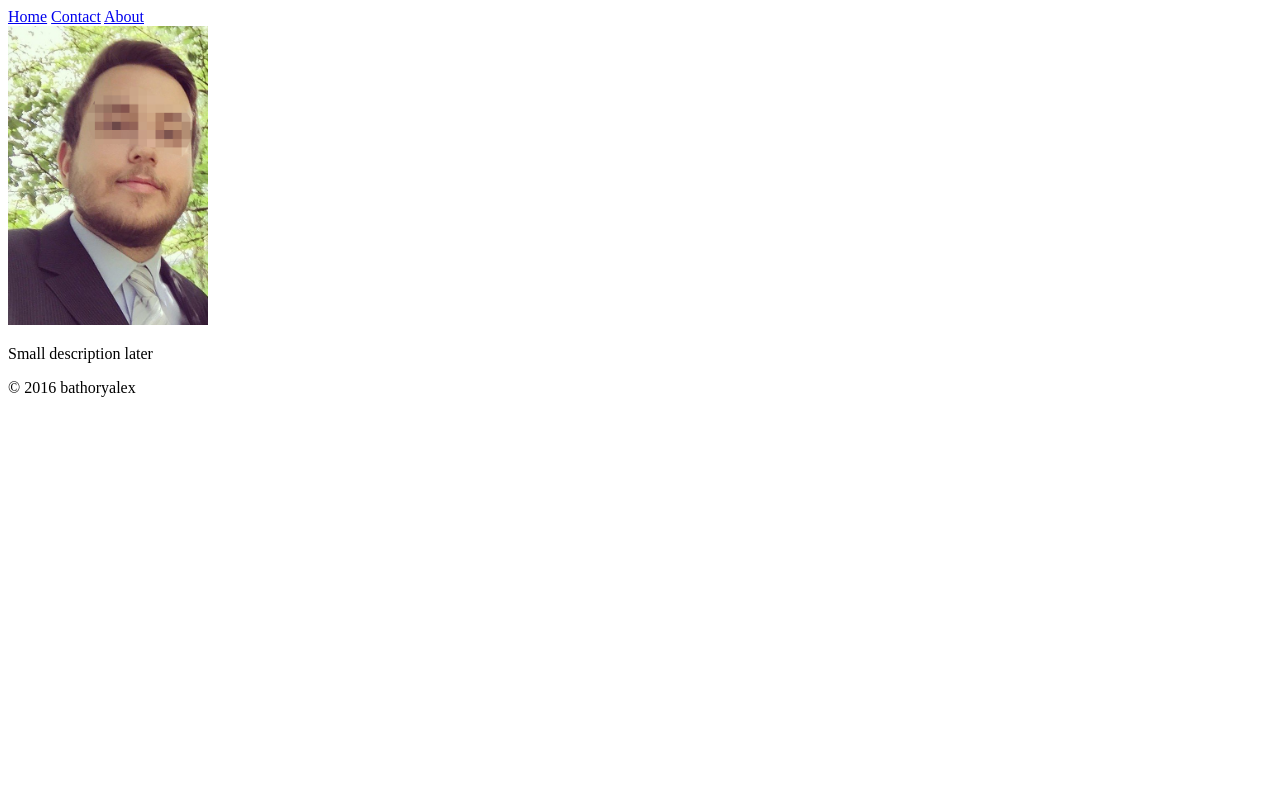
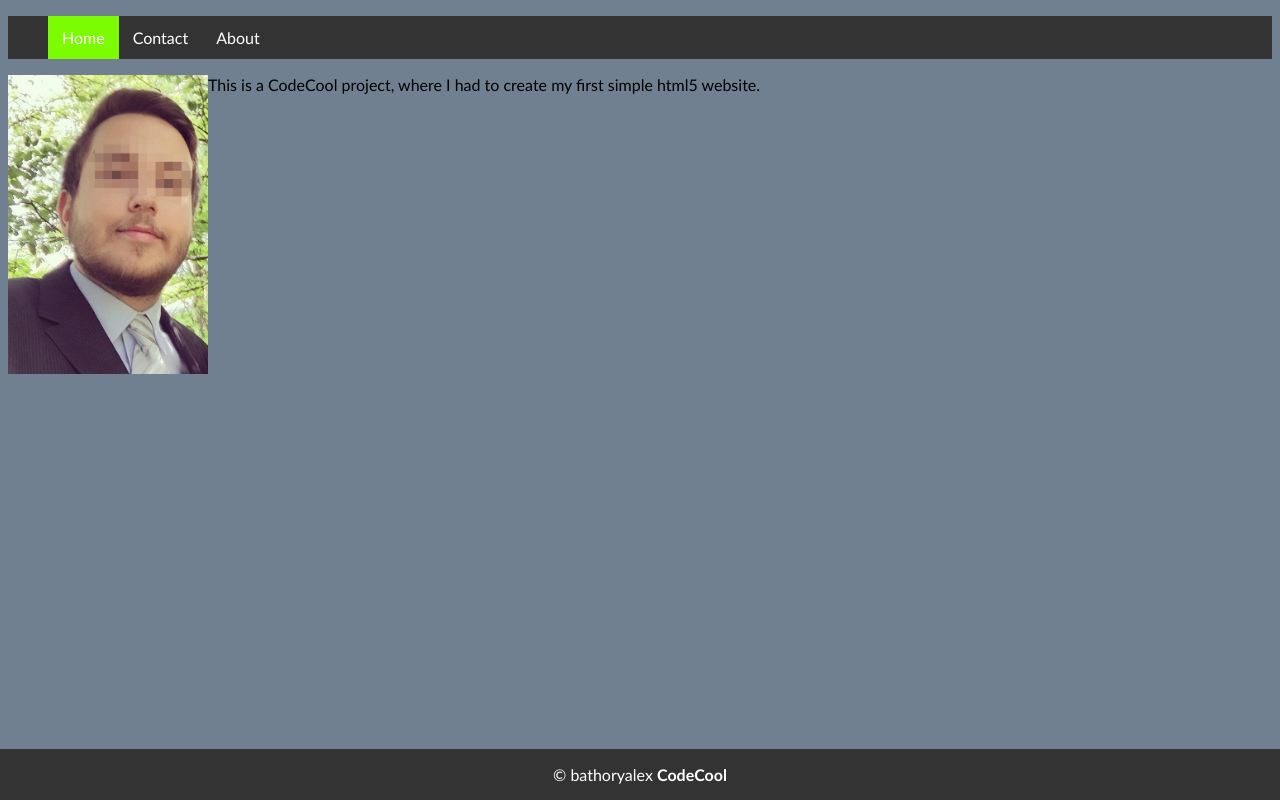
Before and after one commit to bathoryalex/Build_your_own_site, a plain HTML site: page index.html in a window 1280 px wide. Drawn offline with Linux system fonts and the light colour scheme.

```diff
--- /dev/null
+++ b/css/style.css
@@ -0,0 +1,51 @@
+#profilePicture{
+    float: left;
+}
+
+.footer {
+    color: white;
+    position: absolute;
+    right: 0;
+    bottom: 0;
+    left: 0;
+    padding: 1rem;
+    background-color: #333;
+    text-align: center;
+}
+
+body{
+    background-color: slategray;
+    font-size: 100%;
+    font-family: "Calibri", "Arial Black", "Courier New";
+
+}
+
+ul{
+    list-style-type: none;
+    overflow: hidden;
+    background-color: #333
+}
+
+li{
+    float: left;
+}
+
+li a{
+    display: block;
+    color: white;
+    text-align: center;
+    padding: 12px 14px;
+    text-decoration: none;
+}
+
+li a:hover:not(.active){
+    background-color: #111;
+}
+
+.active{
+    background-color: lawngreen;
+}
+
+#contact_form{
+    text-align: center;
+}
--- a/index.html
+++ b/index.html
@@ -2,23 +2,27 @@
 <html lang="en">
 <head>
     <meta charset="UTF-8">
-    <title>Alex's site</title>
+    <title>Alex's site - Home</title>
+    <link rel="stylesheet" href="css\style.css">
 </head>
 <body>
     <header>
         <nav>
-            <a href="index.html">Home</a>
-            <a href="contact.html">Contact</a>
-            <a href="about.html">About</a>
+            <ul>
+                <li><a class="active" href="index.html">Home</a></li>
+                <li><a href="contact.html">Contact</a></li>
+                <li><a href="about.html">About</a></li>
+            </ul>
         </nav>
     </header>
     <div class="content">
         <img id="profilePicture" src="images/me.jpg" width=200px height=299px />
-        <p>Small description later</p>
+        <p>This is a CodeCool project, where I had to create my first simple html5 website.</p>
     </div>
-    <footer>
-        &copy; 2016 bathoryalex
-    </footer>
+
+    <div class="footer">
+        &copy; bathoryalex <strong>CodeCool</strong>
+    </div>
 
 </body>
 </html>
```
Also changed, not shown: about.html (added, +29 -0 lines), contact.html (added, +41 -0 lines).
